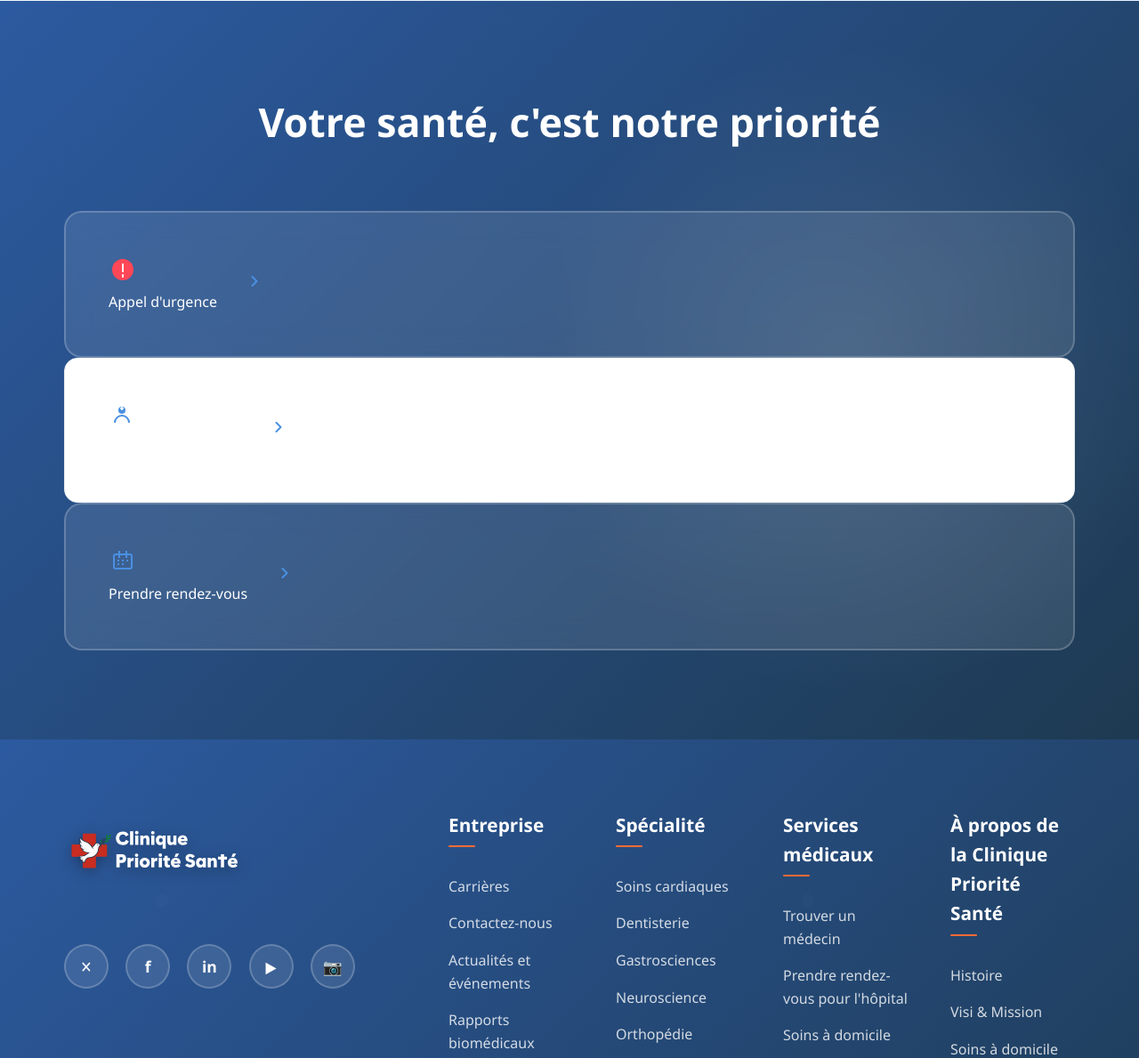
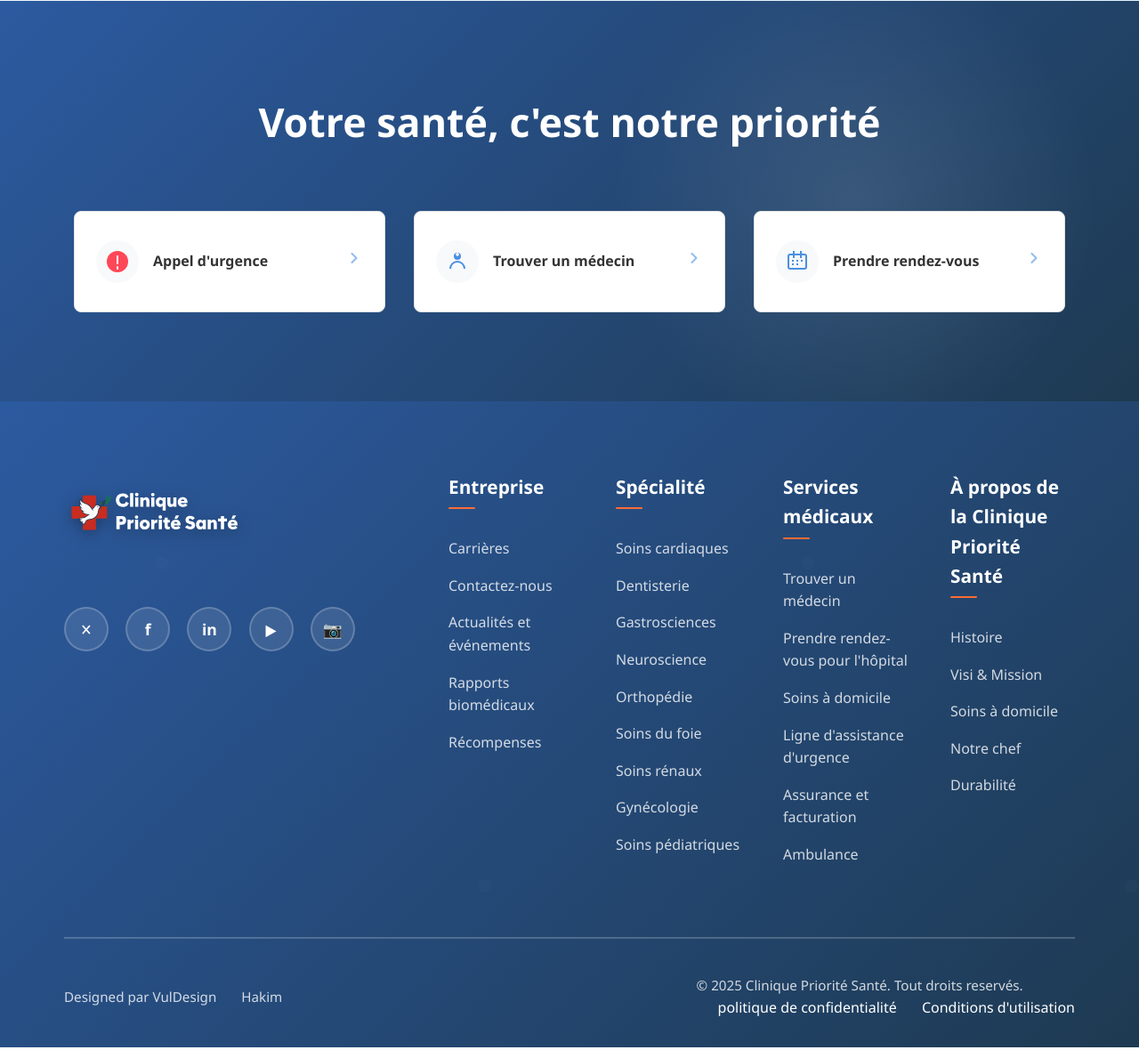
Before and after one commit to Lunkht/clinique_priorite_sante, a Flask app: template templates/index.html in a window 1280 px wide. Shown: the part 4547-5736 px from the top of the page at 89% size. Run offline with Flask 3, Linux system fonts and the light colour scheme; the template is opened without the code that fills it, so the values that code supplies are empty.

Commit message:
new update

```diff
--- a/static/css/main.css
+++ b/static/css/main.css
@@ -3479,4 +3479,77 @@
 
 .contact-btn.secondary:hover {
     background: var(--primary-dark);
-}
+}/* Acti
+on Cards Styles */
+.action-cards-container {
+    display: flex;
+    gap: 2rem;
+    justify-content: center;
+    align-items: stretch;
+    margin-top: 3rem;
+    flex-wrap: wrap;
+}
+
+.action-card {
+    background: var(--white);
+    border: 1px solid #e0e0e0;
+    border-radius: 8px;
+    padding: 2rem 1.5rem;
+    display: flex;
+    align-items: center;
+    justify-content: space-between;
+    cursor: pointer;
+    transition: all 0.3s ease;
+    min-width: 280px;
+    flex: 1;
+    max-width: 350px;
+}
+
+.action-card:hover {
+    border-color: var(--primary-color);
+    transform: translateY(-2px);
+}
+
+.card-content {
+    display: flex;
+    align-items: center;
+    gap: 1rem;
+}
+
+.card-icon {
+    display: flex;
+    align-items: center;
+    justify-content: center;
+    width: 48px;
+    height: 48px;
+    border-radius: 50%;
+    background: var(--light-bg);
+}
+
+.card-text {
+    font-weight: 600;
+    color: var(--text-dark);
+    font-size: 1rem;
+}
+
+.card-arrow {
+    opacity: 0.6;
+    transition: opacity 0.3s ease;
+}
+
+.action-card:hover .card-arrow {
+    opacity: 1;
+}
+
+/* Responsive */
+@media (max-width: 768px) {
+    .action-cards-container {
+        flex-direction: column;
+        gap: 1rem;
+    }
+
+    .action-card {
+        min-width: auto;
+        max-width: none;
+    }
+}
```
Also changed, not shown: clinique.html (+12 -59 lines).
